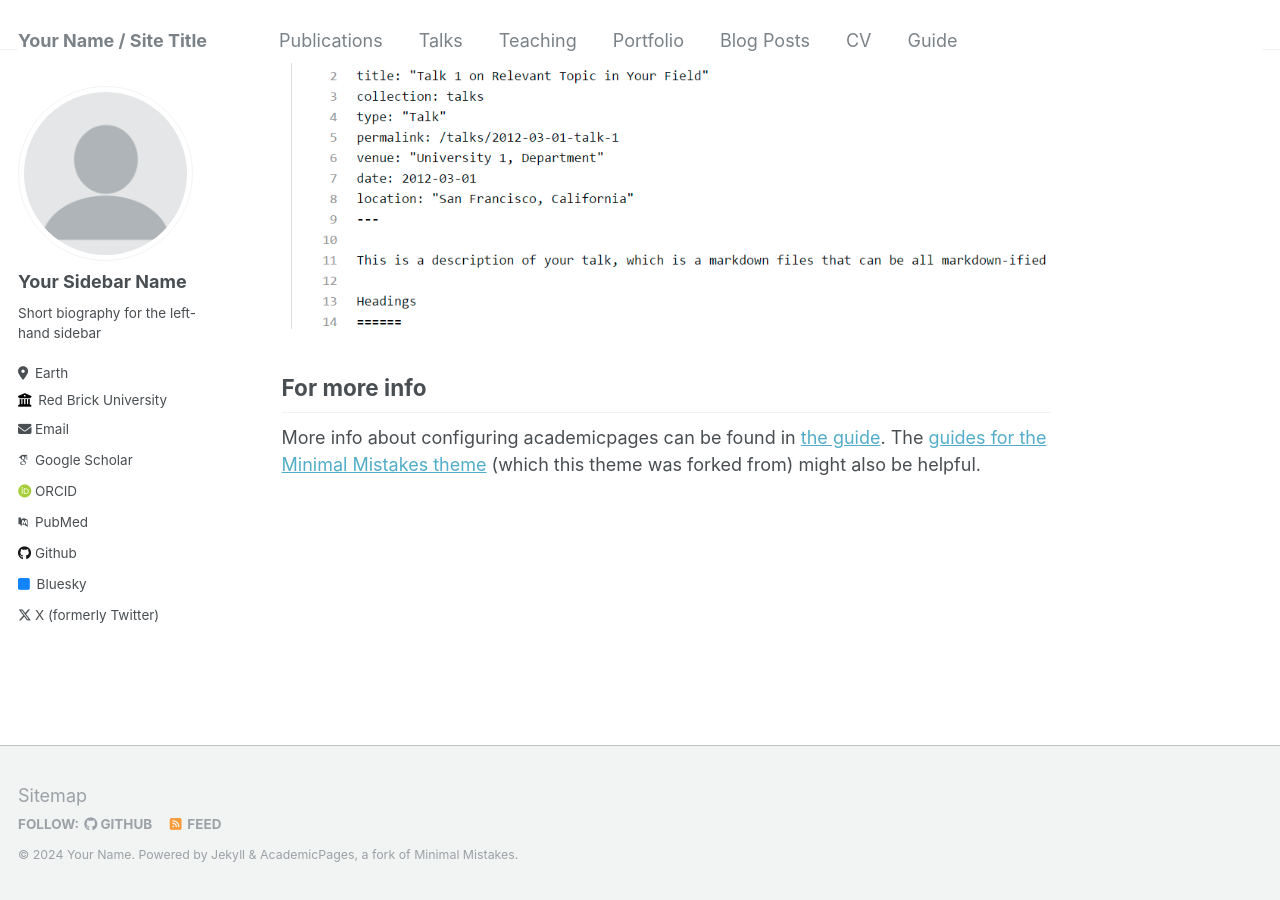
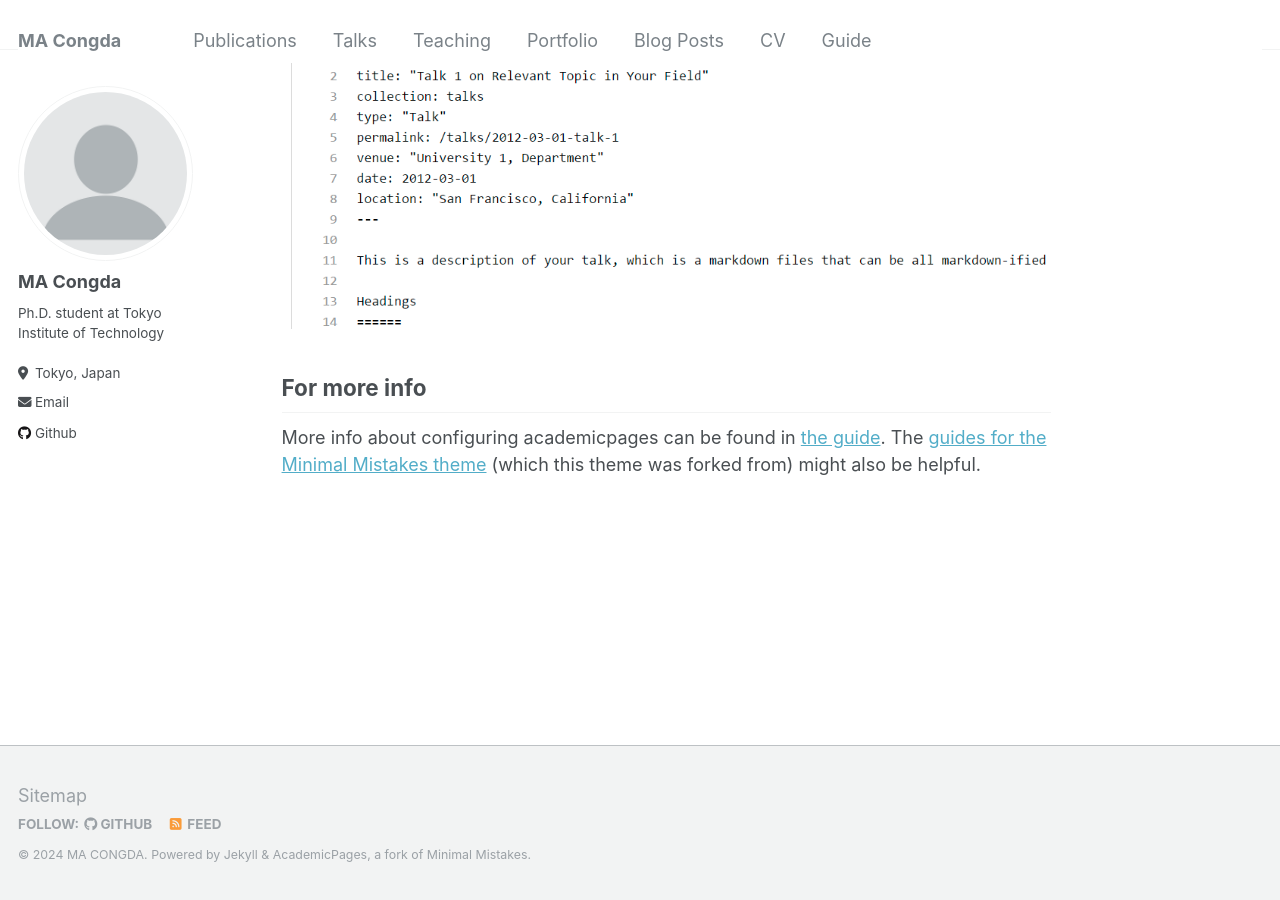
Before and after one commit to derrickmaa/derrickmaa.github.io, a Jekyll site: the page built from _pages/about.md, in a window 1280 px wide and 900 px high, scrolled down 2640 px. Built offline with Jekyll 4.4.1, drawn with Linux system fonts in a browser that asks for light colours; some web fonts are replaced.

Commit message:
Update _config.yml

```diff
--- a/_config.yml
+++ b/_config.yml
@@ -8,9 +8,9 @@
 
 # Basic Site Settings
 locale                   : "en-US"
-title                    : "Your Name / Site Title"
+title                    : "MA Congda"
 title_separator          : "-"
-name                     : &name "Your Name"
+name                     : &name "MA CONGDA"
 description              : &description "personal description"
 url                      : https://derrickma.github.io # the base hostname & protocol for your site e.g. "https://mmistakes.github.io"
 baseurl                  : "" # the subpath of your site, e.g. "/blog"
@@ -22,32 +22,32 @@ repository               : "derrickmaa/derrickma.github.io"
 author:
   # Biographic information
   avatar           : "profile.png"
-  name             : "Your Sidebar Name"
+  name             : "MA Congda"
   pronouns         : # example: "she/her"
-  bio              : "Short biography for the left-hand sidebar"
-  location         : "Earth"
-  employer         : "Red Brick University"
-  uri              : # URL
-  email            : "none@example.org"
+  bio              : "Ph.D. student at Tokyo Institute of Technology"
+  location         : "Tokyo, Japan"
+  employer         :
+  uri              :
+  email            : "ma@lr.pi.titech.ac.jp"
 
   # Academic websites
   arxiv            : # URL - Update with the correct link to your profile
-  googlescholar    : "https://scholar.google.com/citations?user=PS_CX0AAAAAJ"
+  googlescholar    : # URL
   impactstory      : # URL
-  orcid            : "http://orcid.org/yourorcidurl"
-  pubmed           : "https://www.ncbi.nlm.nih.gov/pubmed/?term=john+snow"
+  orcid            : # URL
+  pubmed           : # URL
   researchgate     : # URL
 
   # Repositories and software development
   bitbucket        : # Username - Update with your username on the site
   codepen          : # Username
   dribbble         : # Username
-  github           : "academicpages"
+  github           : "derrickmaa"
   kaggle           : # Username
   stackoverflow    : # User number or user number and name (i.e., use "1" or "1/jeff-atwood")
 
   # Social media
-  bluesky          : "bsky.app" # Replace this with you Bluesky username
+  bluesky          : # Username
   facebook         : # Username
   flickr           : # Username
   foursquare       : # Username
@@ -64,7 +64,7 @@ author:
   steam            : # Username
   telegram         : # URL
   tumblr           : # Username
-  twitter          : "UniofOxford"  # Replace this with your X / Twitter handle
+  twitter          : # X / Twitter handle
   vine             : # Username
   weibo            : # Username
   wikipedia        : # Username
```
